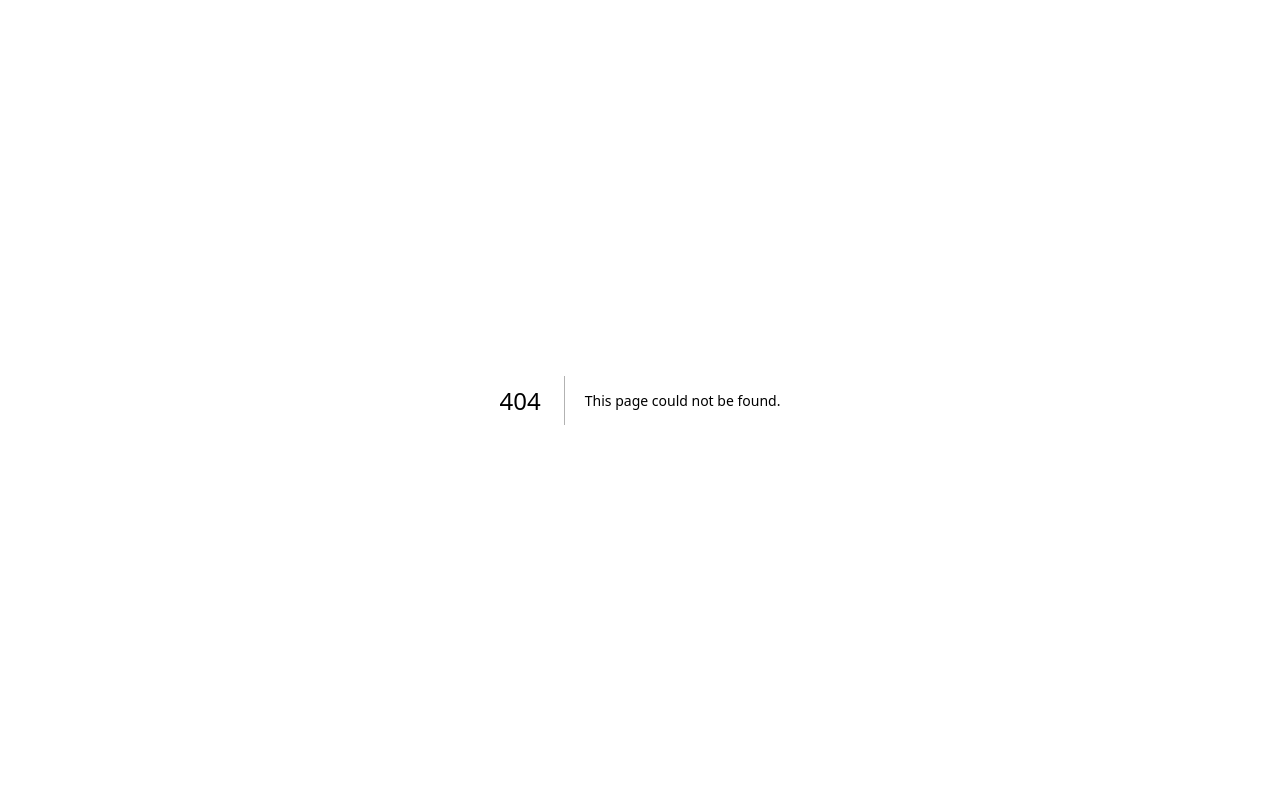
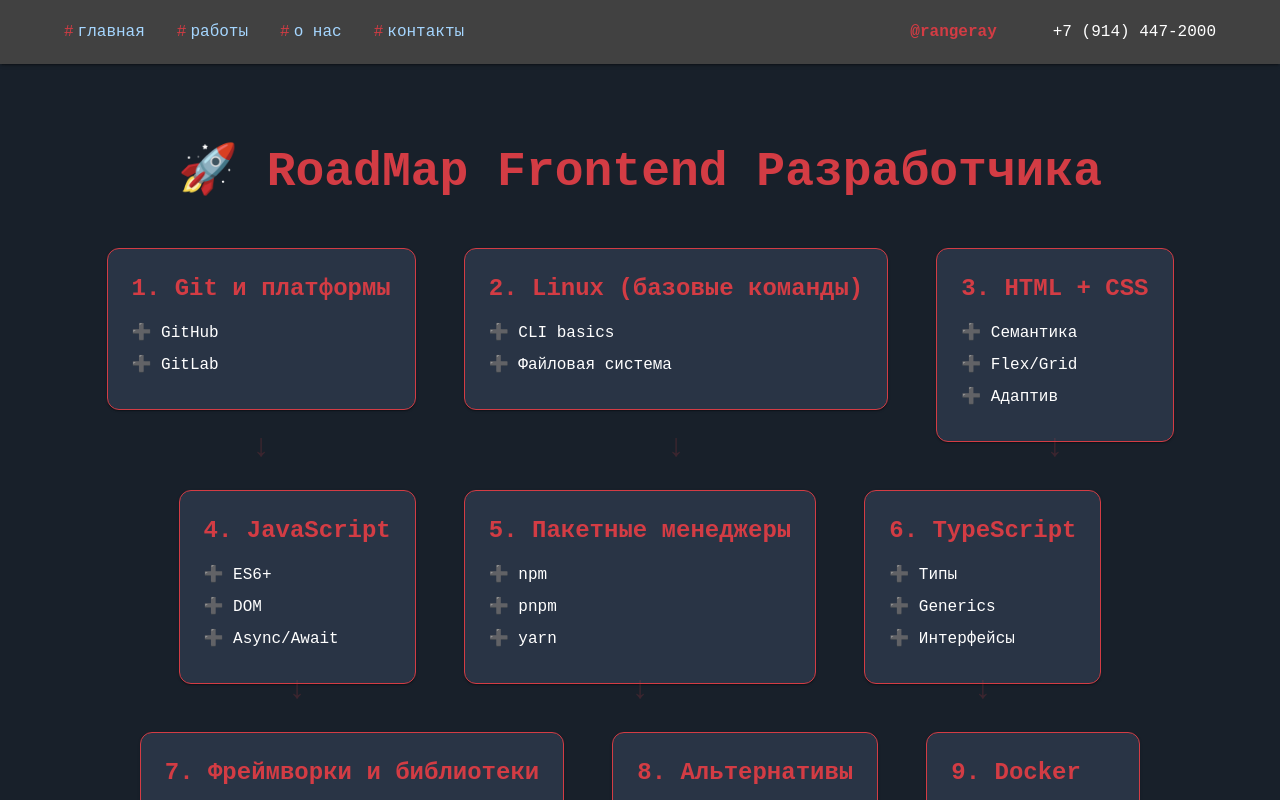
Before and after one commit to artyom-gaibovich/rangeray-frontend-ui, a Next.js app: page /roadmap in a window 1280 px wide. Before the commit this address had no page. Shown: the top 800 px of the page. Built offline with nearby package versions, Linux system fonts and the light colour scheme; some icons are missing.

Commit message:
RANGERAY-6: Добавил страницу RoadMap

```diff
--- a/app/contacts/page.tsx
+++ b/app/contacts/page.tsx
@@ -22,10 +22,10 @@ function Contacts() {
   console.log(formAction);
   return (
     <Box className='page-wrapper d-flex flex-column min-vh-100'>
-      <Card sx={{ mb: 3 }}>
+      <Card sx={{ mb: 3, border: 'none' }}>
         <Image
-          src='/06_large.png'
-          height={200}
+          src='/lngr.jpeg'
+          height={400}
           width={999}
           alt='Карта проезда'
           style={{ width: '100%', objectFit: 'cover' }}
--- /dev/null
+++ b/app/roadmap/page.tsx
@@ -0,0 +1,118 @@
+'use client';
+
+import { Box, Typography, Container, Grid, Paper } from '@mui/material';
+import { motion } from 'framer-motion';
+import { withLayout } from '@/layout/Layout';
+
+const steps = [
+  { title: 'Git и платформы', items: ['GitHub', 'GitLab'] },
+  {
+    title: 'Linux (базовые команды)',
+    items: ['CLI basics', 'Файловая система'],
+  },
+  { title: 'HTML + CSS', items: ['Семантика', 'Flex/Grid', 'Адаптив'] },
+  { title: 'JavaScript', items: ['ES6+', 'DOM', 'Async/Await'] },
+  { title: 'Пакетные менеджеры', items: ['npm', 'pnpm', 'yarn'] },
+  { title: 'TypeScript', items: ['Типы', 'Generics', 'Интерфейсы'] },
+  {
+    title: 'Фреймворки и библиотеки',
+    items: [
+      'React',
+      'Redux Toolkit',
+      'Router',
+      'RTK Query',
+      'Axios',
+      'Next.js',
+    ],
+  },
+  { title: 'Альтернативы', items: ['Vue / Nuxt', 'Angular'] },
+  { title: 'Docker', items: ['Docker Compose', 'Образы', 'Контейнеры'] },
+  { title: 'CI/CD', items: ['GitLab Runner', 'Jenkins', 'K3S', 'Swarm'] },
+];
+
+function RoadMap() {
+  return (
+    <Box sx={{ bgcolor: '#18202A', color: '#fff', py: 10, minHeight: '100vh' }}>
+      <Container>
+        <Typography
+          variant='h3'
+          gutterBottom
+          textAlign='center'
+          sx={{
+            fontFamily: "'JetBrains Mono', monospace",
+            color: '#D33C44',
+            mb: 6,
+          }}
+        >
+          🚀 RoadMap Frontend Разработчика
+        </Typography>
+
+        <Grid container spacing={6} justifyContent='center'>
+          {steps.map((step, idx) => (
+            <Grid
+              key={idx}
+              sx={{
+                xs: 12,
+                md: 6,
+                position: 'relative',
+              }}
+            >
+              {/* Карточка */}
+              <Paper
+                component={motion.div}
+                initial={{ opacity: 0, y: 40 }}
+                whileInView={{ opacity: 1, y: 0 }}
+                transition={{ duration: 0.6, delay: idx * 0.1 }}
+                viewport={{ once: true }}
+                sx={{
+                  p: 3,
+                  borderRadius: 3,
+                  bgcolor: '#1E293B',
+                  border: '1px solid #D33C44',
+                }}
+              >
+                <Typography
+                  variant='h5'
+                  sx={{
+                    fontFamily: "'JetBrains Mono', monospace",
+                    color: '#D33C44',
+                    mb: 2,
+                  }}
+                >
+                  {idx + 1}. {step.title}
+                </Typography>
+                {step.items.map((item, i) => (
+                  <Typography key={i} sx={{ color: '#fff', mb: 1 }}>
+                    ➕ {item}
+                  </Typography>
+                ))}
+              </Paper>
+
+              {/* Анимированная стрелка */}
+              {idx < steps.length - 1 && (
+                <Box
+                  component={motion.div}
+                  initial={{ opacity: 0 }}
+                  animate={{ opacity: [0, 1, 0] }}
+                  transition={{ duration: 1.5, repeat: Infinity }}
+                  sx={{
+                    position: 'absolute',
+                    left: '50%',
+                    bottom: -30,
+                    transform: 'translateX(-50%)',
+                    fontSize: '2rem',
+                    color: '#D33C44',
+                  }}
+                >
+                  ↓
+                </Box>
+              )}
+            </Grid>
+          ))}
+        </Grid>
+      </Container>
+    </Box>
+  );
+}
+
+export default withLayout(RoadMap);
```
Also changed, not shown: app/page.tsx (+3 -9 lines), public/lngr.jpeg (added).
